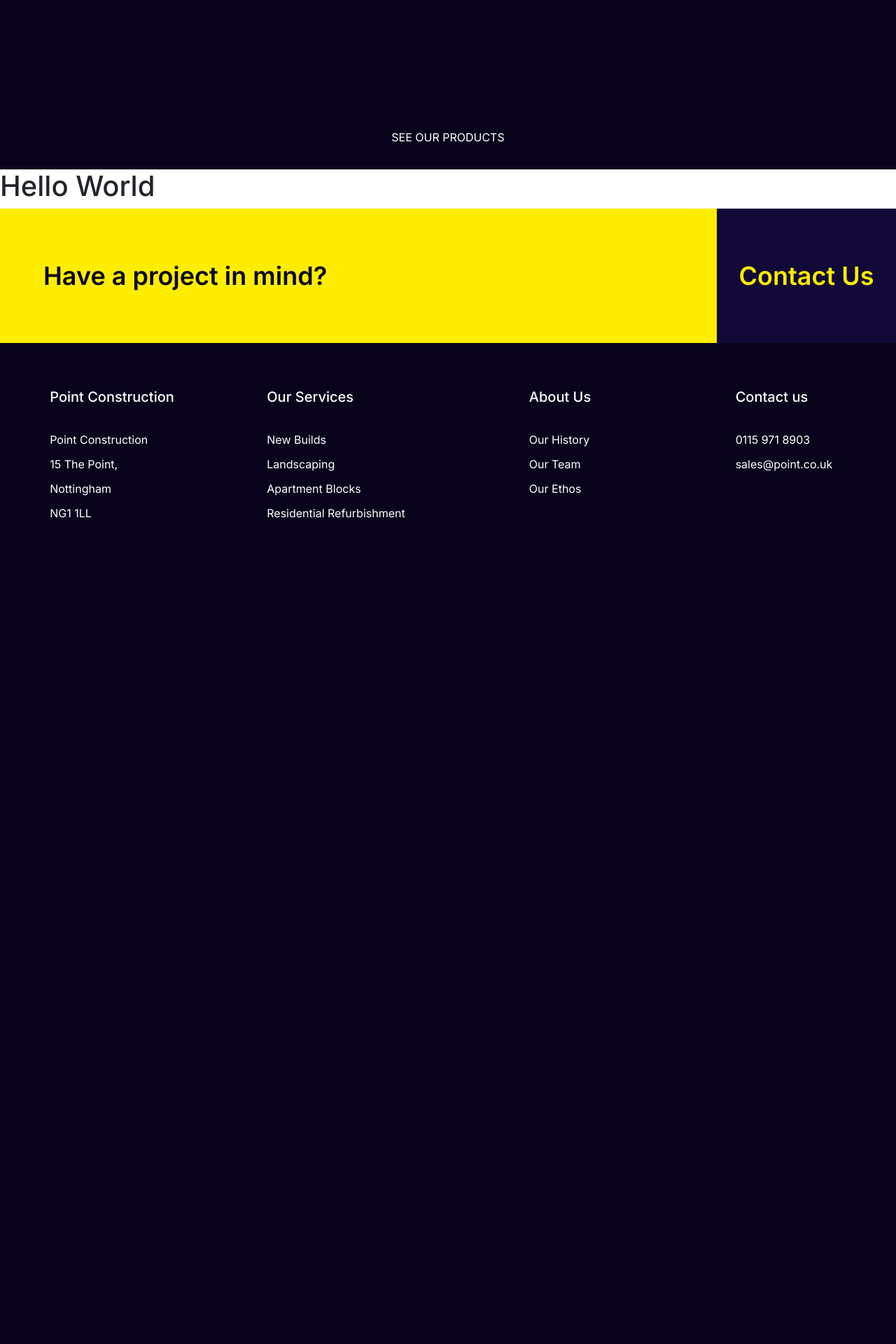
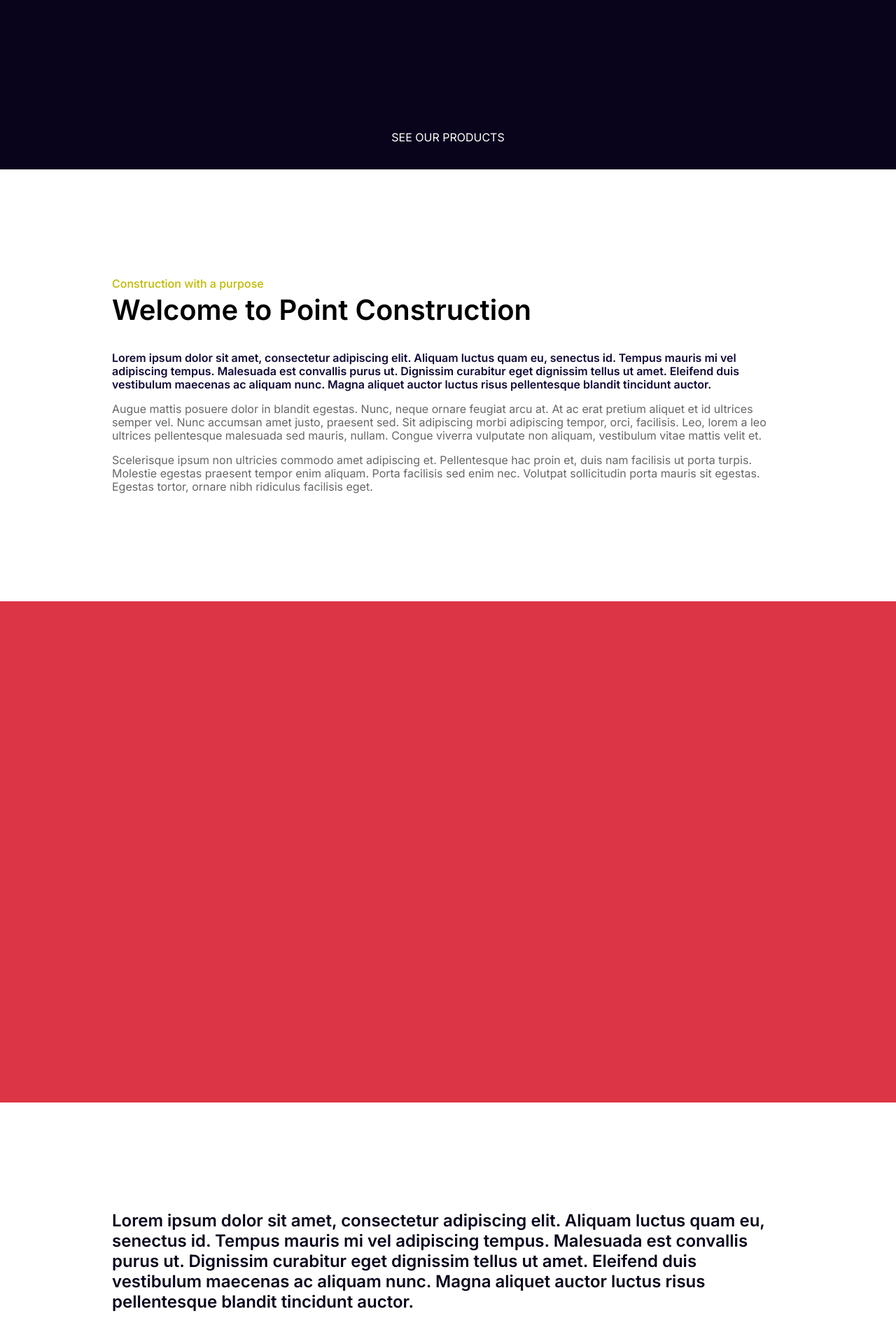
Before and after one commit to LewisCM14/point_construction, a Django app: page / in a window 1280 px wide. Shown: the part 875-2795 px from the top of the page at 70% size. Before the commit the page ends 1615 px from the top, so only its background shows below. Run offline with Django 3.2, Linux system fonts and the light colour scheme; some libraries are stand-ins or nearby versions.

Commit message:
add index boilerplate html

```diff
--- a/home/templates/home/index.html
+++ b/home/templates/home/index.html
@@ -1,6 +1,63 @@
 {% extends "base.html" %}
 {% load static %}
 
+{% block extra_css %}
+    <link rel="stylesheet" href="{% static 'css/index.css' %}" />
+    <link rel="stylesheet" href="{% static 'css/jumbo.css' %}" />
+{% endblock %}
+
 {% block content %}
-<h1>Hello World</h1>
+<div class="container-fluid">
+    <!-- Intro -->
+    <section class="row intro-outer">
+        <div class="col intro-inner">
+            <h2 class="motto dark-yellow-text fw-500">
+                Construction with a purpose
+            </h2>
+            <h1 class="intro-heading black-text fw-600">
+                Welcome to Point Construction
+            </h1>
+            <p class="intro-text blue-text fw-600">
+                Lorem ipsum dolor sit amet, consectetur adipiscing elit. Aliquam
+                luctus quam eu, senectus id. Tempus mauris mi vel adipiscing
+                tempus. Malesuada est convallis purus ut. Dignissim curabitur
+                eget dignissim tellus ut amet. Eleifend duis vestibulum maecenas
+                ac aliquam nunc. Magna aliquet auctor luctus risus pellentesque
+                blandit tincidunt auctor.
+            </p>
+            <p class="intro-text fw-400 grey-text">
+                Augue mattis posuere dolor in blandit egestas. Nunc, neque
+                ornare feugiat arcu at. At ac erat pretium aliquet et id
+                ultrices semper vel. Nunc accumsan amet justo, praesent sed. Sit
+                adipiscing morbi adipiscing tempor, orci, facilisis. Leo, lorem
+                a leo ultrices pellentesque malesuada sed mauris, nullam. Congue
+                viverra vulputate non aliquam, vestibulum vitae mattis velit et.
+            </p>
+            <p class="intro-text intro-text-final fw-400 grey-text">
+                Scelerisque ipsum non ultricies commodo amet adipiscing et.
+                Pellentesque hac proin et, duis nam facilisis ut porta turpis.
+                Molestie egestas praesent tempor enim aliquam. Porta facilisis
+                sed enim nec. Volutpat sollicitudin porta mauris sit egestas.
+                Egestas tortor, ornare nibh ridiculus facilisis eget.
+            </p>
+        </div>
+    </section>
+    <!-- Jumbotron -->
+    <section class="row jumbo-outer bg-danger">
+        <div class="col jumbo-inner"></div>
+    </section>
+    <!-- Final Text -->
+    <section class="row final-outer">
+        <div class="col final-inner">
+            <p class="final-text navy-text fw-600">
+                Lorem ipsum dolor sit amet, consectetur adipiscing elit. Aliquam
+                luctus quam eu, senectus id. Tempus mauris mi vel adipiscing
+                tempus. Malesuada est convallis purus ut. Dignissim curabitur
+                eget dignissim tellus ut amet. Eleifend duis vestibulum maecenas
+                ac aliquam nunc. Magna aliquet auctor luctus risus pellentesque
+                blandit tincidunt auctor.
+            </p>
+        </div>
+    </section>
+</div>
 {% endblock %}
--- a/static/css/base.css
+++ b/static/css/base.css
@@ -1,9 +1,9 @@
 /* remove browser defaults */
 
 * {
-    padding: 0;
-    border: 0;
-    margin: 0;
+    padding: 0px;
+    border: 0px;
+    margin: 0px;
 }
 
 a {
@@ -35,7 +35,7 @@ body {
     color: #FFED00;
 }
 
-.catch-phrase-text {
+.dark-yellow-text {
     color: #C0B900;
 }
 
--- /dev/null
+++ b/static/css/index.css
@@ -0,0 +1,104 @@
+.motto {
+    font-size: 16px;
+    line-height: 19px;
+    margin-bottom: 4px;
+}
+
+.intro-heading {
+    font-size: 40px;
+    line-height: 48px;
+    margin-top: 0px;
+    margin-bottom: 35px;
+}
+
+.intro-text {
+    font-size: 16px;
+    line-height: 19px;
+}
+
+.intro-text-final {
+    margin-bottom: 0px;
+}
+
+.intro-outer {
+    margin-top: 154px;
+    margin-bottom: 154px;
+}
+
+.intro-inner {
+    padding-left: 466px;
+    padding-right: 466px;
+}
+
+.final-outer {
+    margin-top: 154px;
+    margin-bottom: 154px;
+}
+
+.final-inner {
+    padding-left: 466px;
+    padding-right: 466px;
+}
+
+.final-text {
+    font-size: 24px;
+    line-height: 29px;
+    margin-bottom: 0px;
+}
+
+@media screen and (max-width: 1532px) and (min-width: 768px) {
+    .intro-inner {
+        padding-left: 10rem;
+        padding-right: 10rem;
+    }
+
+    .final-inner {
+        padding-left: 10rem;
+        padding-right: 10rem;
+
+    }
+}
+
+@media screen and (max-width: 767px) {
+    .intro-outer {
+        margin-top: 74px;
+        margin-bottom: 109px;
+    }
+
+    .intro-inner {
+        text-align: center;
+        padding-left: 31px;
+        padding-right: 31px;
+    }
+
+    .motto {
+        margin-bottom: 19px;
+    }
+
+    .intro-heading {
+        font-size: 24px;
+        line-height: 29px;
+        margin-bottom: 16px;
+    }
+
+    .intro-text {
+        font-size: 12px;
+        line-height: 15px;
+    }
+
+    .final-outer {
+        margin-top: 74px;
+        margin-bottom: 74px;
+    }
+
+    .final-inner {
+        text-align: center;
+        padding-left: 23px;
+        padding-right: 38px;
+    }
+
+    .final-text {
+        font-size: 16px;
+        line-height: 19px;
+    }
+}
--- /dev/null
+++ b/static/css/jumbo.css
@@ -0,0 +1,3 @@
+.jumbo-outer {
+    height: 715.81px;
+}
--- a/templates/includes/desktop-header.html
+++ b/templates/includes/desktop-header.html
@@ -1,4 +1,6 @@
-{% load static %} {% block extra_css %}
+{% load static %}
+
+{% block extra_css %}
 <link rel="stylesheet" href="{% static 'css/desktop-header.css' %}" />
 {% endblock %}
 
--- a/templates/includes/header.html
+++ b/templates/includes/header.html
@@ -1,4 +1,6 @@
-{% load static %} {% block extra_css %}
+{% load static %}
+
+{% block extra_css %}
 <link rel="stylesheet" href="{% static 'css/header.css' %}" />
 <link rel="stylesheet" href="{% static 'css/hero.css' %}" />
 {% endblock %}
--- a/templates/includes/mobile-header.html
+++ b/templates/includes/mobile-header.html
@@ -1,4 +1,6 @@
-{% load static %} {% block extra_css %}
+{% load static %}
+
+{% block extra_css %}
 <link rel="stylesheet" href="{% static 'css/mobile-header.css' %}" />
 {% endblock %}
 
```
